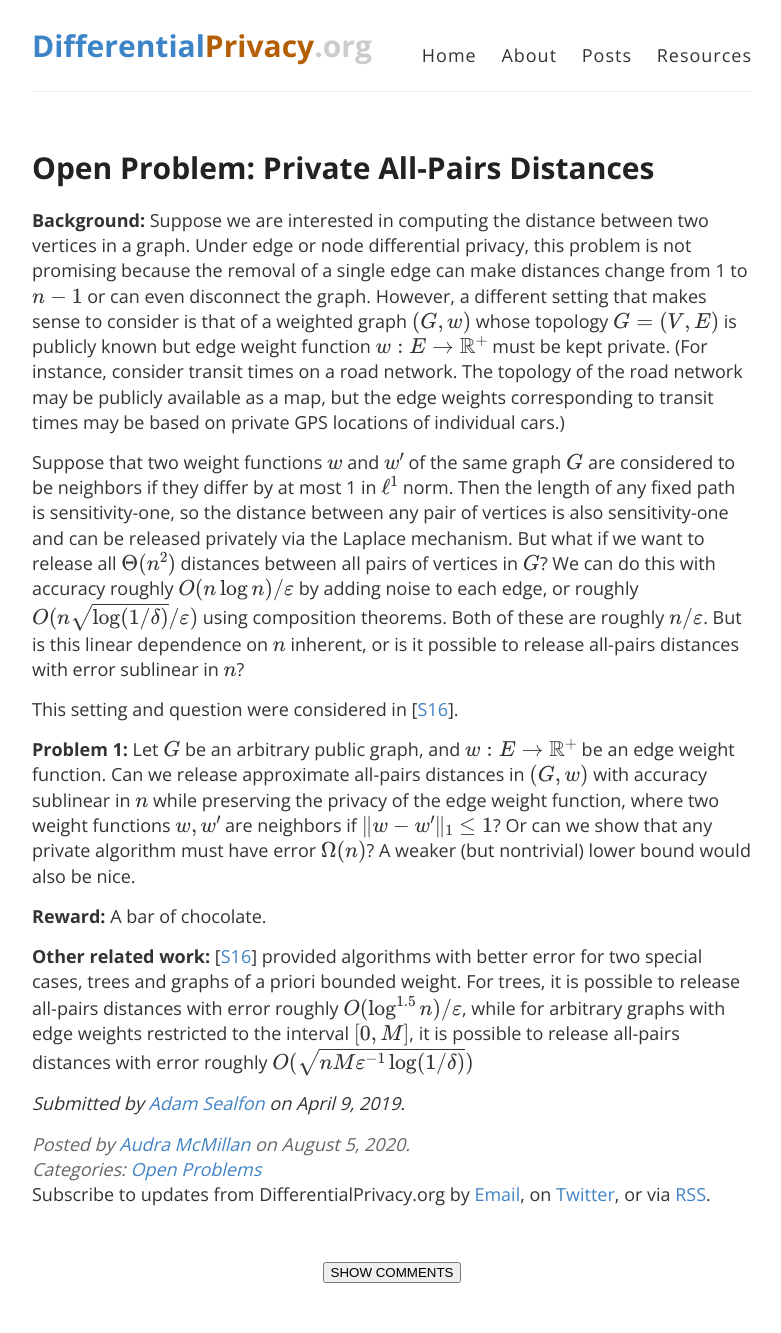
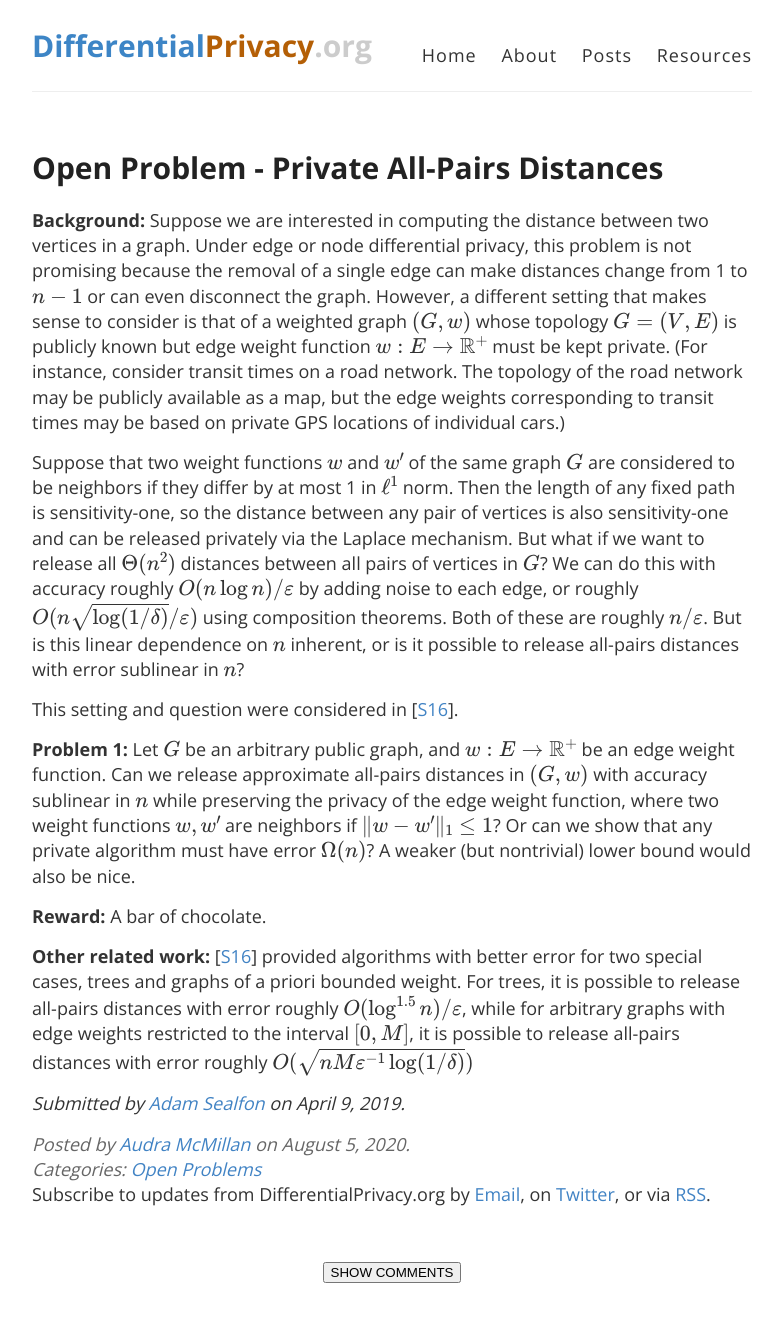
Before and after one commit to differentialprivacy/differentialprivacy, a Jekyll site: the page built from _posts/2020-08-05-open-problem-all-pairs.md, in a window 1280 px wide. Shown: the whole page, without its empty margins (248-1029 px from the left). Built offline with Jekyll 4.4.1, drawn with Linux system fonts in a browser that asks for light colours; comment, search, counter and statistics services are not loaded.

```diff
--- a/_posts/2020-08-05-open-problem-all-pairs.md
+++ b/_posts/2020-08-05-open-problem-all-pairs.md
@@ -1,6 +1,6 @@
 ---
 layout: post
-title: "Open Problem: Private All-Pairs Distances"
+title: "Open Problem - Private All-Pairs Distances"
 comments: true
 authors: audramcmillan
 timestamp: 14:00:00 -0400
```
